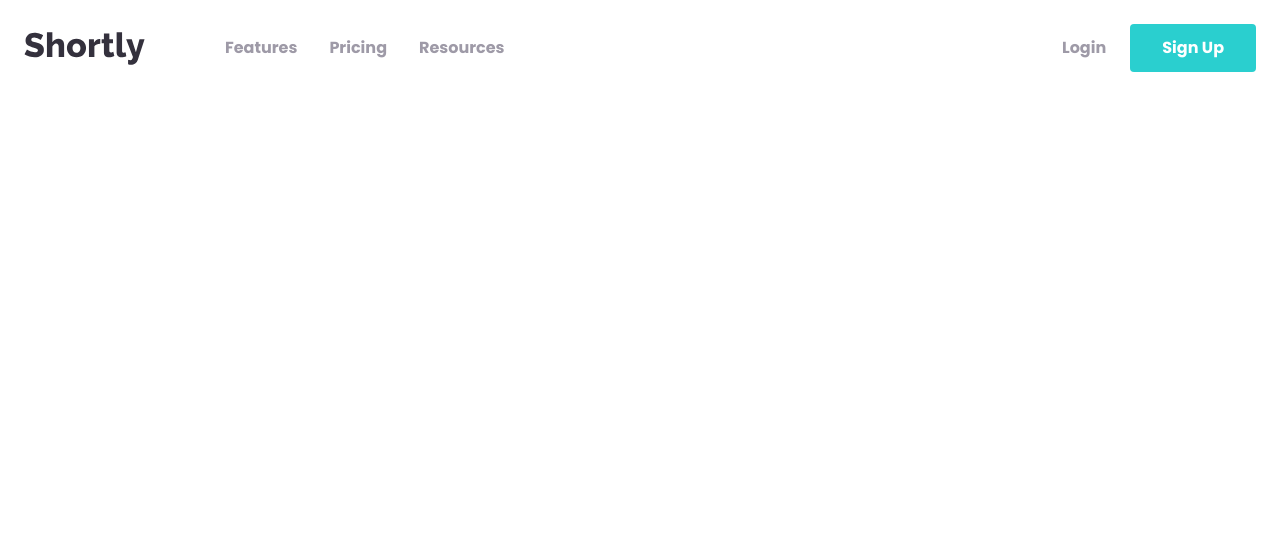
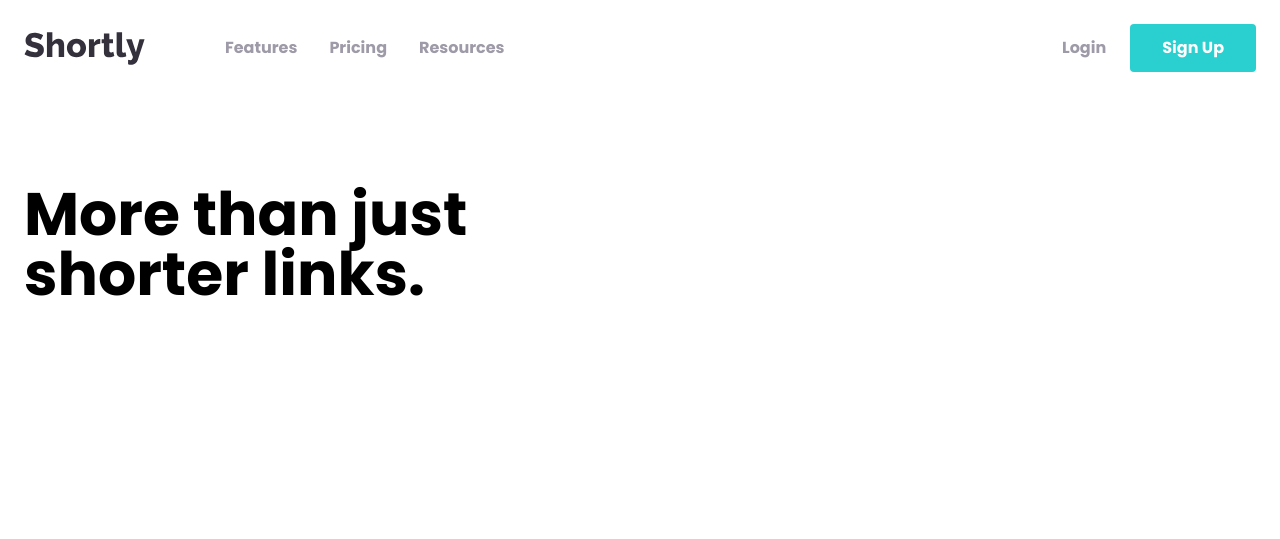
Before and after one commit to Soulbolt/shortly, a website: page index.html in a window 1280 px wide. Drawn offline with Linux system fonts and the light colour scheme.

Commit message:
Add hero section, Hero Container and Content container with h1 and context.

```diff
--- a/index.html
+++ b/index.html
@@ -57,5 +57,20 @@
 
       <!-- @todo Mobile Menu -->
     </nav>
+
+    <!-- Hero Section -->
+    <section id="hero">
+      <!-- Hero Container -->
+      <div class="container flex flex-col-reverse mx-auto p-6 lg:flex-row">
+        <!-- Content Container -->
+        <div class="flex flex-col space-y-10 mb-44 lg:mt-16 lg:w-1/2 xl:mb-52">
+          <h1
+            class="text-5xl font-bold text-center lg:text-6xl lg:max-w-md lg:text-left"
+          >
+            More than just shorter links.
+          </h1>
+        </div>
+      </div>
+    </section>
   </body>
 </html>
```
Also changed, not shown: css/style.css.
